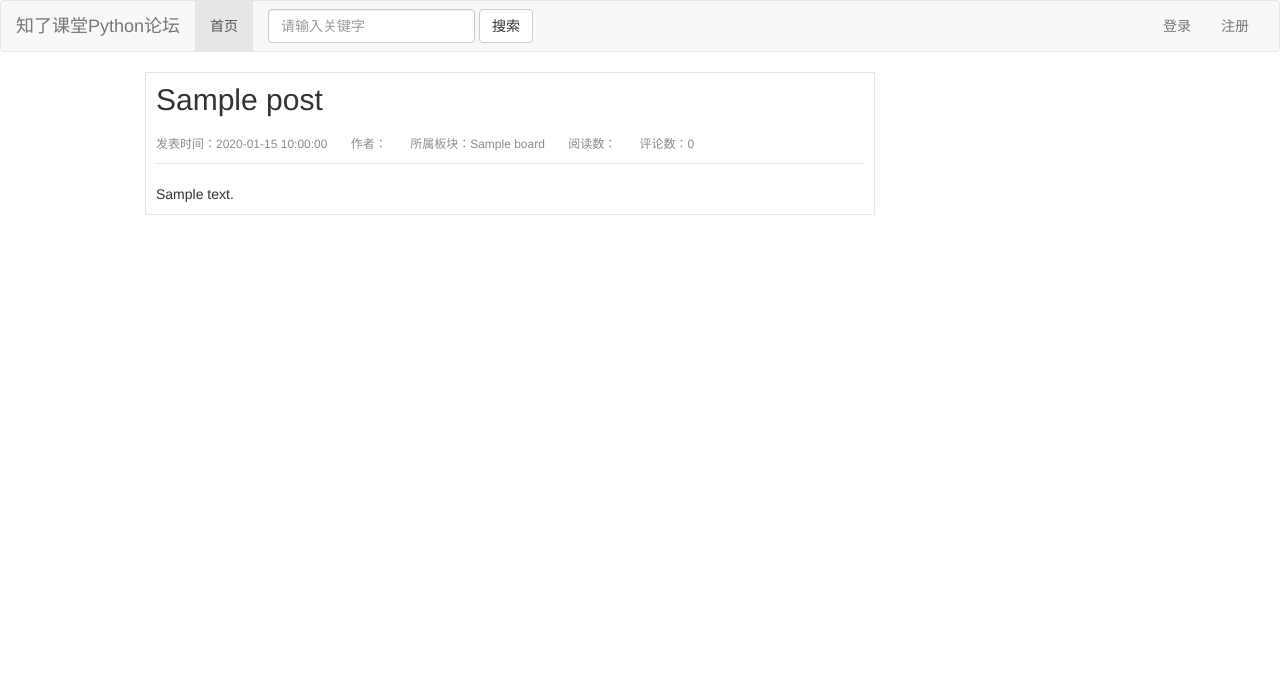
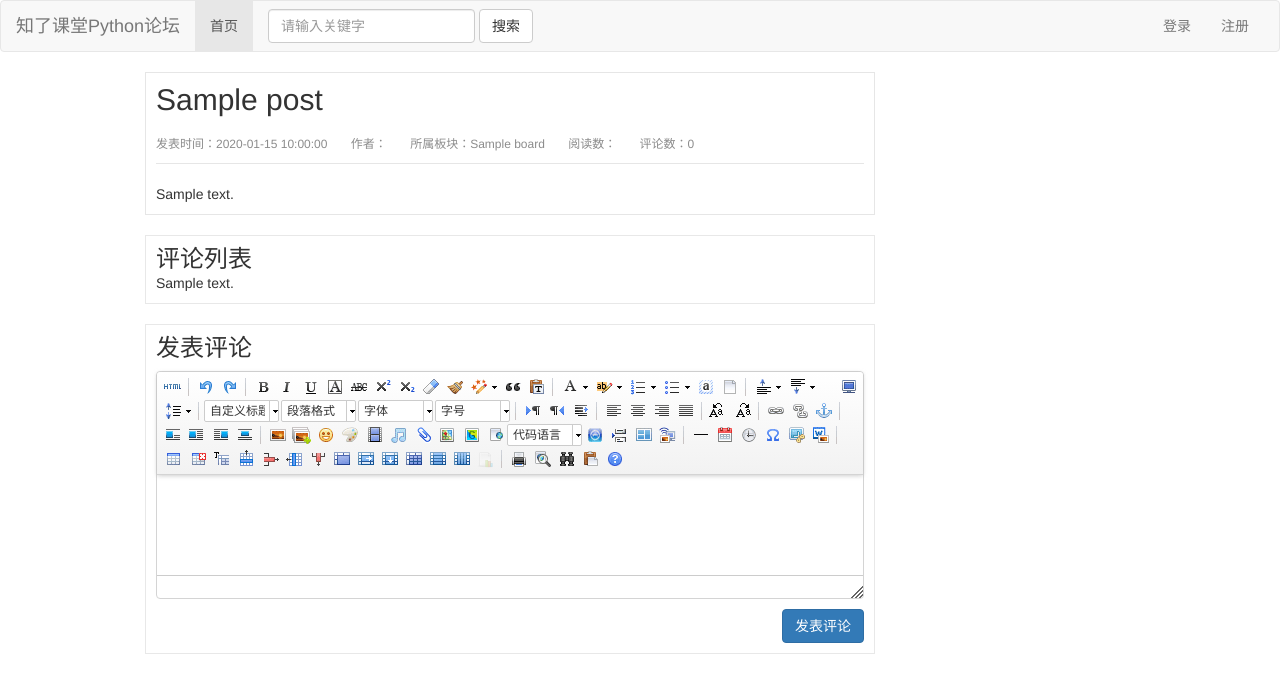
Before and after one commit to JV-X/zlbbs, a Flask app: page /p/1 in a window 1280 px wide. Shown: the top 693 px of the page. Run offline with Flask 3, Linux system fonts and the light colour scheme; tables that the repository leaves empty hold one stand-in row (values such as "Sample post"); some libraries are stand-ins or nearby versions.

Commit message:
评论布局和功能实现（1）

```diff
--- a/apps/front/forms.py
+++ b/apps/front/forms.py
@@ -37,3 +37,7 @@ class AddPostForm(BaseForm):
     title = StringField(validators=[InputRequired(message='请传入标题')])
     content = StringField(validators=[InputRequired(message='请传入内容')])
     board_id = IntegerField(validators=[InputRequired(message='请传入版块ID')])
+
+class AddCommentForm(BaseForm):
+    content = StringField(validators=[InputRequired(message='请传入评论内容')])
+    post_id = IntegerField(validators=[InputRequired(message='请输入帖子ID')])
--- a/apps/front/views.py
+++ b/apps/front/views.py
@@ -1,12 +1,12 @@
-from flask import Blueprint, views, render_template, url_for, g, request, session,abort
+from flask import Blueprint, views, render_template, url_for, g, request, session, abort
 
 from utils import restful, safeutils
-from .forms import SignupForm, SigninForm, AddPostForm
+from .forms import SignupForm, SigninForm, AddPostForm,AddCommentForm
 from .models import FrontUser
 from exts import db
 import config
 from .decorators import login_required
-from ..models import BannerModel, BoardModel, PostModel
+from ..models import BannerModel, BoardModel, PostModel,CommentModel
 from flask_paginate import Pagination, get_page_parameter
 
 bp = Blueprint('front', __name__)
@@ -40,13 +40,34 @@ def index():
     }
     return render_template('front/front_index.html', **context)
 
+
 @bp.route('/p/<post_id>')
 def post_detail(post_id):
     post = PostModel.query.get(post_id)
     if not post:
         abort(404)
-    return render_template('front/front_pdetail.html',post=post)
+    return render_template('front/front_pdetail.html', post=post)
 
+
+@bp.route('/acomment')
+@login_required
+def add_comment():
+    form = AddCommentForm(request.form)
+    if form.validate():
+        content = form.content.data
+        post_id = form.post_id.data
+        post = PostModel.query.get(post_id)
+        if post:
+            comment = CommentModel(content=content)
+            comment.post = post
+            comment.author = g.front_user
+            db.session.add(comment)
+            db.session.commit()
+            return restful.success()
+        else:
+            return restful.params_error('没有这个帖子')
+    else:
+        return restful.params_error(form.get_error())
 
 @bp.route('/apost', methods=['POST', 'GET'])
 @login_required
--- a/static/front/css/front_pdetail.css
+++ b/static/front/css/front_pdetail.css
@@ -18,3 +18,23 @@
 .post-content img{
     max-width: 100%;
 }
+.comment-group{
+    margin-top: 20px;
+    border: 1px solid #e8e8e8;
+    padding: 10px;
+}
+
+.add-comment-group{
+    margin-top: 20px;
+    padding: 10px;
+    border: 1px solid #e8e8e8;
+}
+
+.add-comment-group h3{
+    margin-bottom: 10px;
+}
+
+.comment-btn-group{
+    margin-top:10px;
+    text-align: right;
+}
--- /dev/null
+++ b/static/front/js/front_pdetail.js
@@ -0,0 +1,6 @@
+$(function () {
+    var ue = UE.getEditor('editor',{
+    'serverUrl':'/ueditor/upload/',
+
+    })
+})
--- a/templates/front/front_pdetail.html
+++ b/templates/front/front_pdetail.html
@@ -5,6 +5,9 @@
 {% endblock %}
 
 {% block head %}
+        <script src="{{ static('ueditor/ueditor.config.js') }}"></script>
+    <script src="{{ static('ueditor/ueditor.all.min.js') }}"></script>
+    <script src="{{ static('front/js/front_pdetail.js') }}"></script>
     <link rel="stylesheet" href="{{ static('front/css/front_pdetail.css') }}">
 {% endblock %}
 
@@ -21,6 +24,22 @@
     </p>
     <article class="post-content">{{ post.content|safe }}</article>
 </div>
+<div class="comment-group">
+    <h3>评论列表</h3>
+    <ul class="comment-list-group">
+        {% for comment in post.comments %}
+            <li>{{ comment.content }}</li>
+        {% endfor %}
+
+    </ul>
+</div>
+<div class="add-comment-group">
+    <h3>发表评论</h3>
+    <script id="editor" type="text/plain" style="height: 100px"></script>
+    <div class="comment-btn-group">
+        <button class="btn btn-primary">发表评论</button>
+    </div>
+</div>
 </div>
     <div class="sm-container"></div>
 {% endblock %}
```
Also changed, not shown: apps/models.py (+11 -0 lines).
